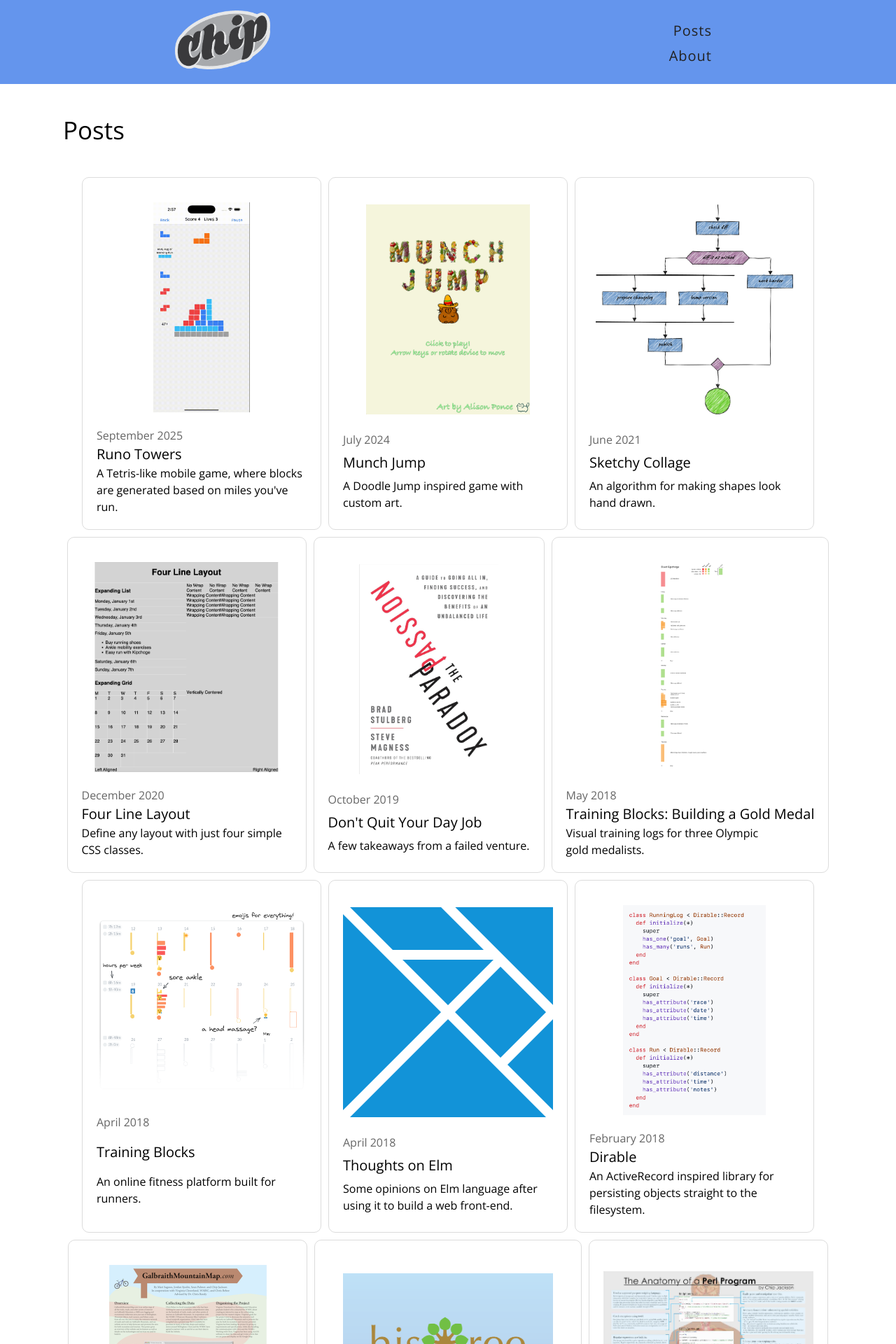
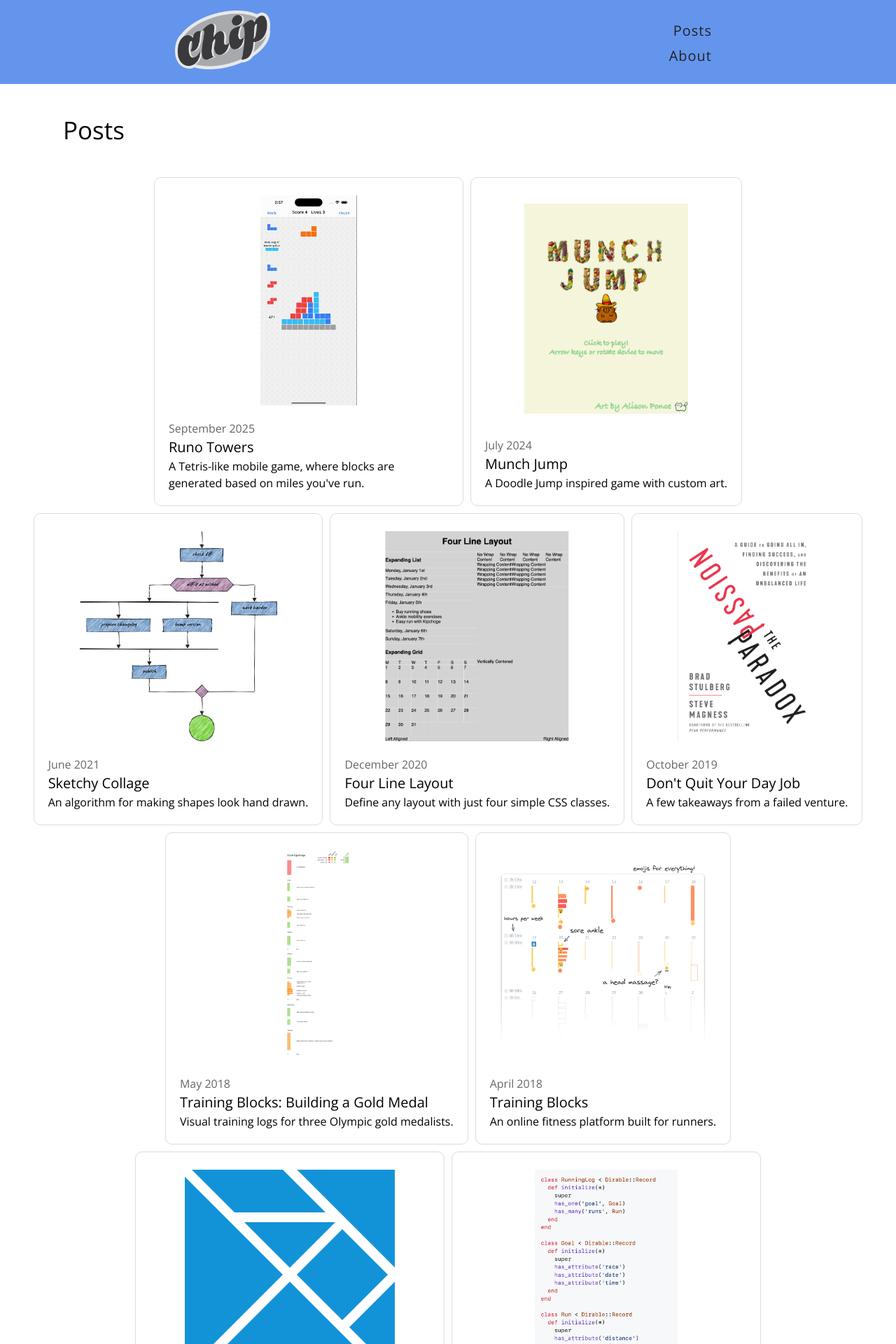
Before and after one commit to chipjacks/chipjacks.github.io, a Jekyll site: the page built from posts/index.markdown, in a window 1280 px wide. Shown: the top 1920 px of the page at 70% size. Built offline with Jekyll 4.4.1, drawn with Linux system fonts in a browser that asks for light colours.

Commit message:
styling fixes for mobile

```diff
--- a/css/main.css
+++ b/css/main.css
@@ -71,10 +71,11 @@ a:visited { color: #996699; }
   background-color: white;
   overflow:hidden;
   padding:0 10px;
+  margin-bottom: 40px;
 }
 
 .page-title {
-  margin: 40px 0px;
+  margin: 40px;
   font-size: 35px;
 }
 
@@ -90,8 +91,11 @@ a:visited { color: #996699; }
 }
 
 .post-li {
-  display: grid;
+  display: flex;
+  flex-direction: column;
   border: 1px solid gainsboro;
+  max-width: 400px;
+  width: fit-content;
 }
 
 .post-title {
@@ -126,6 +130,7 @@ a:visited { color: #996699; }
 .post-li {
   list-style-type: none;
   padding: 20px;
+  padding-top: 10px;
   cursor: pointer;
   border-radius: 10px;
 }
@@ -137,7 +142,6 @@ a.post-li {
 
 @media (max-width: 500px) {
   .post-li {
-    padding: 20px 5px;
   }
 }
 
@@ -167,13 +171,15 @@ a.post-li {
 
 @media (max-width: 500px) {
   .pl-date {
-    float: none;
     font-size: 0.8rem;
+  }
+  .page-title {
+    margin: 20px !important;
+    font-size: 28px;
   }
 }
 
 .pl-snippet {
-  max-width: 300px;
 }
 
 /*****************************************************************************/
```
